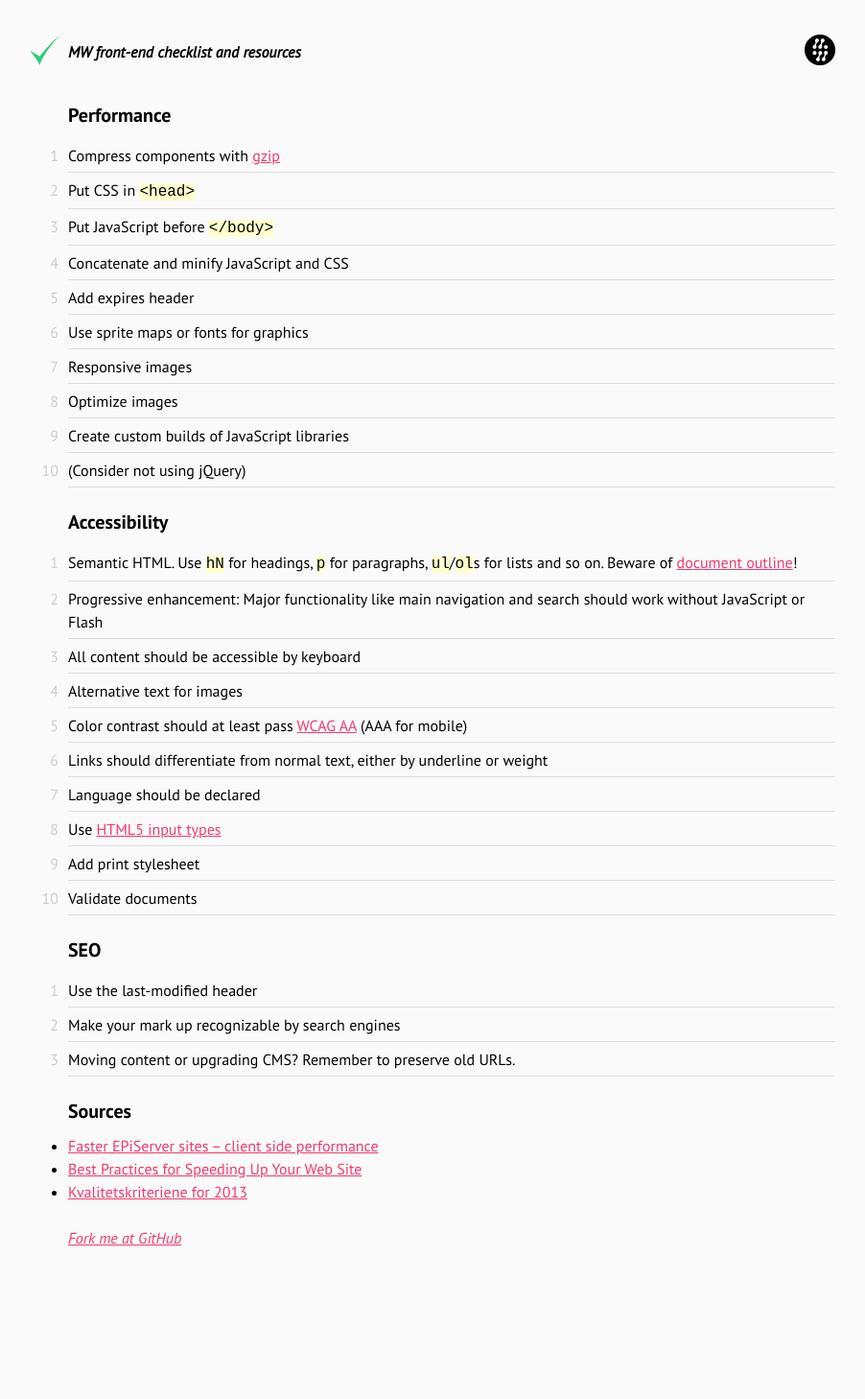
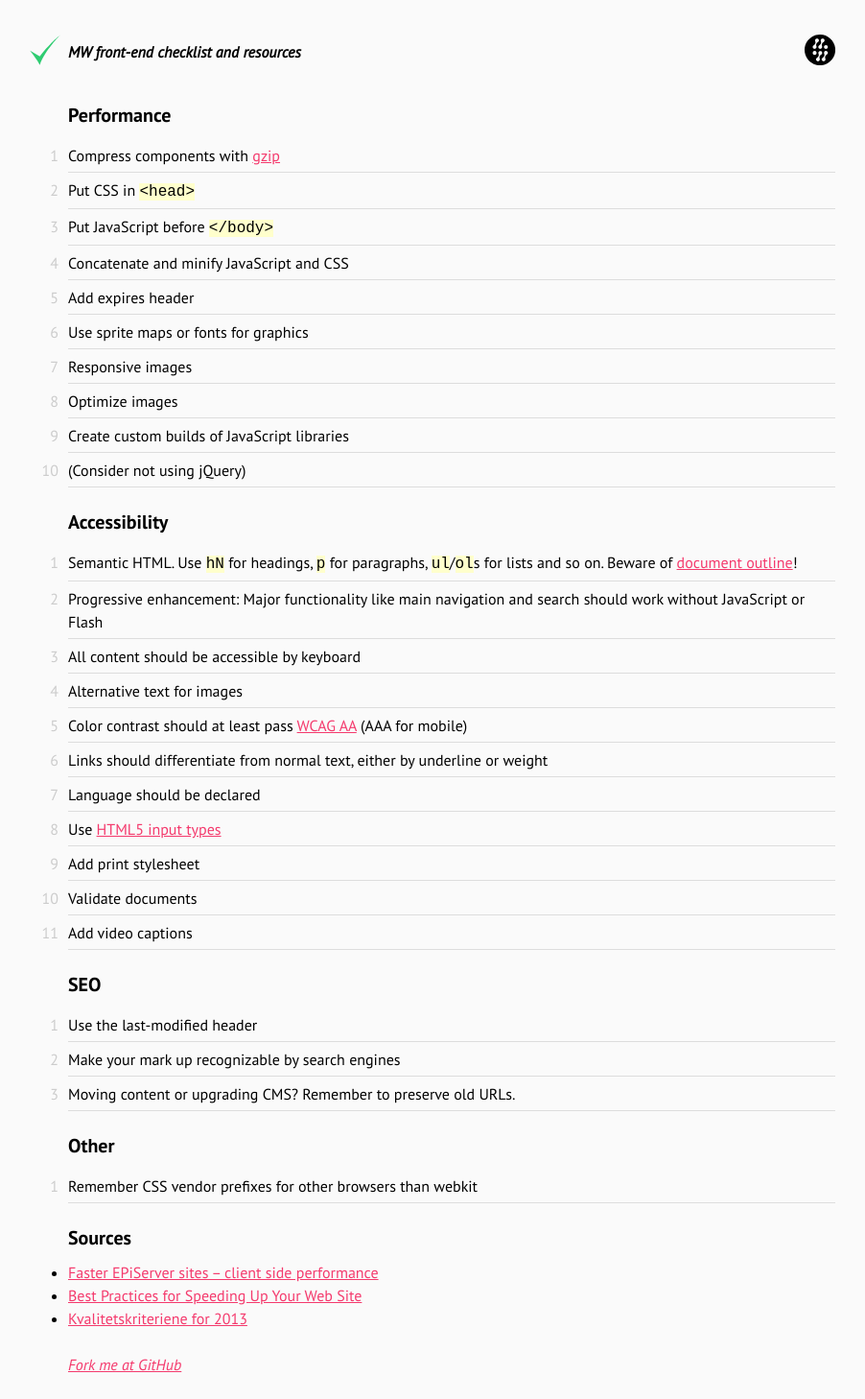
Before and after one commit to jonespen/mw-frontend-checklist, a Jekyll site: the page built from index.html, in a window 1280 px wide. Shown: the whole page at 96% size, without its empty margins (169-1071 px from the left). Built offline with Jekyll 4.4.1, drawn with Linux system fonts in a browser that asks for light colours; Markdown is read by kramdown in place of the engine named in the settings; before the commit the page ends 1326 px from its top, so only the background shows below that; some of the changed lines change nothing that is shown.

Commit message:
accessibility guideline for video captions

```diff
--- a/_includes/accessibility.markdown
+++ b/_includes/accessibility.markdown
@@ -5,14 +5,14 @@
     * A simple way to test this is to disable css using The Web Developer plugin ([firefox](https://addons.mozilla.org/en-US/firefox/addon/web-developer/), [chrome](https://chrome.google.com/webstore/detail/web-developer/bfbameneiokkgbdmiekhjnmfkcnldhhm?hl=en))
 1. Progressive enhancement: Major functionality like main navigation and search should work without JavaScript or Flash
 1. All content should be accessible by keyboard
-    * Don't mess with `tabindex`
+    * [Creating logical tab order with `tabindex`](http://www.w3.org/WAI/GL/wiki/Creating_Logical_Tab_Order_with_the_Tabindex_Attribute)
     * Remember to style `:focus`
 1. Alternative text for images
     * [Writing good alt text](http://www.456bereastreet.com/archive/200811/writing_good_alt_text/)
 1. Color contrast should at least pass [WCAG AA](http://www.w3.org/TR/WCAG/#visual-audio-contrast-contrast) (AAA for mobile)
     * [Contrast ratio tool](http://leaverou.github.io/contrast-ratio/)
 1. Links should differentiate from normal text, either by underline or weight
-    * Don't use underlined text for anything else than links!
+    * Don't use underlined text for anything else than links
 1. Language should be declared
     * Example: `<html lang="nb">`
     * [Codes for the Representation of Names of Languages](http://www.loc.gov/standards/iso639-2/php/code_list.php). Use ISO 639-1 column.
@@ -22,3 +22,6 @@
 1. Validate documents
     * [http://validator.w3.org/](http://validator.w3.org/)
     * For multiple pages: [eGovMon PageCheck](http://accessibility.egovmon.no/en/pagecheck2.0/)
+1. Add video captions
+    * [HTML5 video captions](http://www.3playmedia.com/how-it-works/how-to-guides/html5-video-captioning/)
+    * [YouTube captions](https://support.google.com/youtube/answer/2734705?hl=en&ref_topic=2734696)
--- a/index.html
+++ b/index.html
@@ -18,6 +18,10 @@ layout: default
 	{% include sources.markdown %}
 {% endcapture %}
 
+{% capture other %}
+	{% include other.markdown %}
+{% endcapture %}
+
 <div class="lists">
 
 	{{ performance | markdownify }}
@@ -26,6 +30,7 @@ layout: default
 
 	{{ seo | markdownify }}
 
+	{{ other | markdownify }}
 
 </div>
 
```
